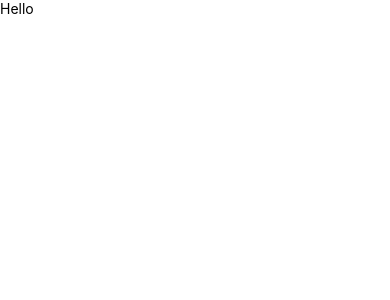
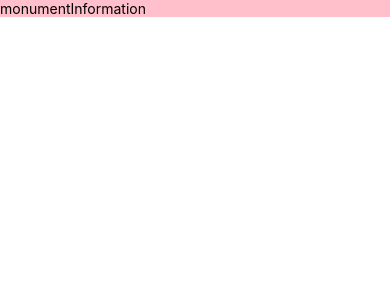
Before and after one commit to shriyansnaik/TicketlessBook, a React Native app: screen /BookingTicket in a window 390 px wide. Shown: the top 300 px of the page. Built offline with nearby package versions, Linux system fonts and the light colour scheme.

Commit message:
meassage

```diff
--- a/src/components/App.js
+++ b/src/components/App.js
@@ -8,12 +8,12 @@ import {
     useColorScheme,
     View,
   } from 'react-native';
-
+import MonumentInformation from './common/MonumentInformation';
 
 const App = () => {
     return (
       <View>
-          <Text>Hello</Text>
+         <MonumentInformation/>
       </View>
     );
 }
--- a/src/components/common/monumentInformation.js
+++ b/src/components/common/monumentInformation.js
@@ -0,0 +1,17 @@
+import { View, Text , StyleSheet } from 'react-native'
+import React from 'react'
+
+
+export default function MonumentInformation() {
+    const {ViewStyle} = styles;
+  return (
+    <View>
+      <Text style ={ViewStyle}>monumentInformation</Text>
+    </View>
+  )
+}
+const styles = StyleSheet.create ({
+    ViewStyle:{
+        backgroundColor:'pink',
+    }
+})
```
Also changed, not shown: 1 other file (tests, documents, lock files or other folders).
